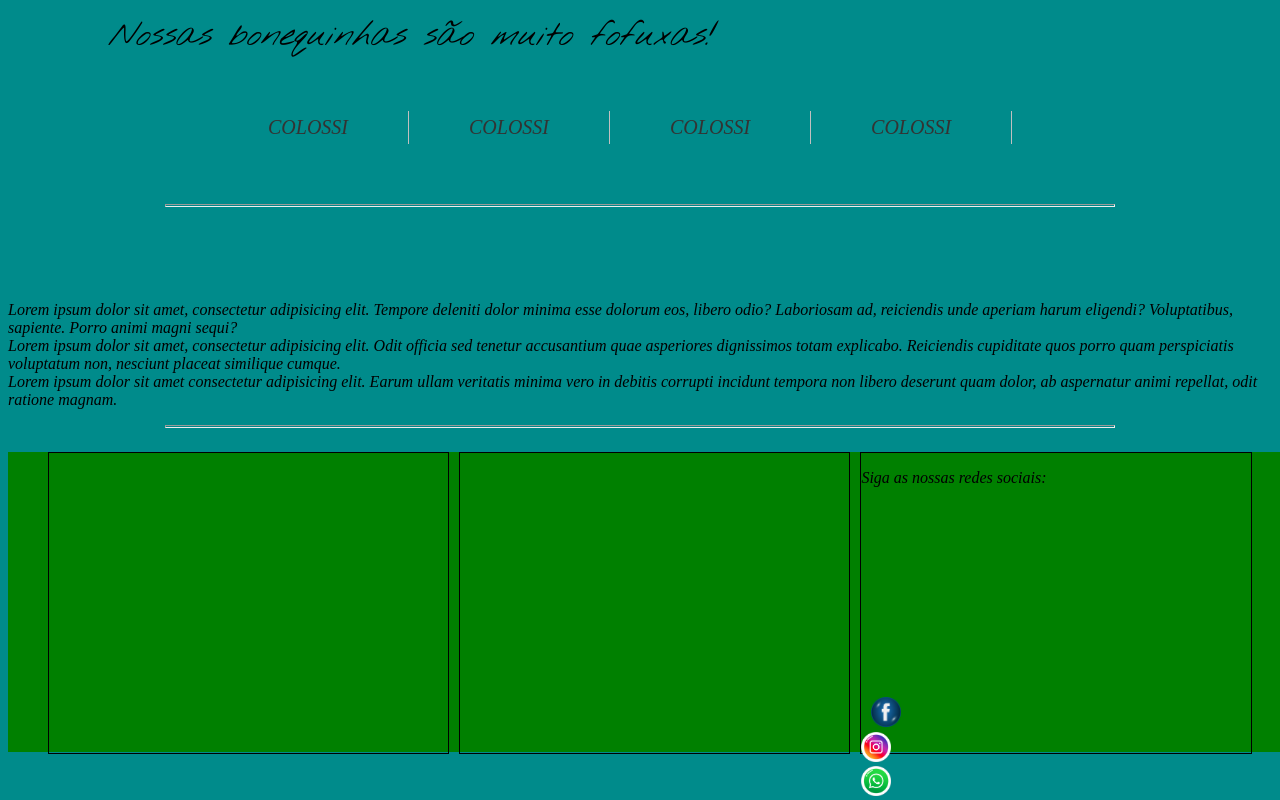
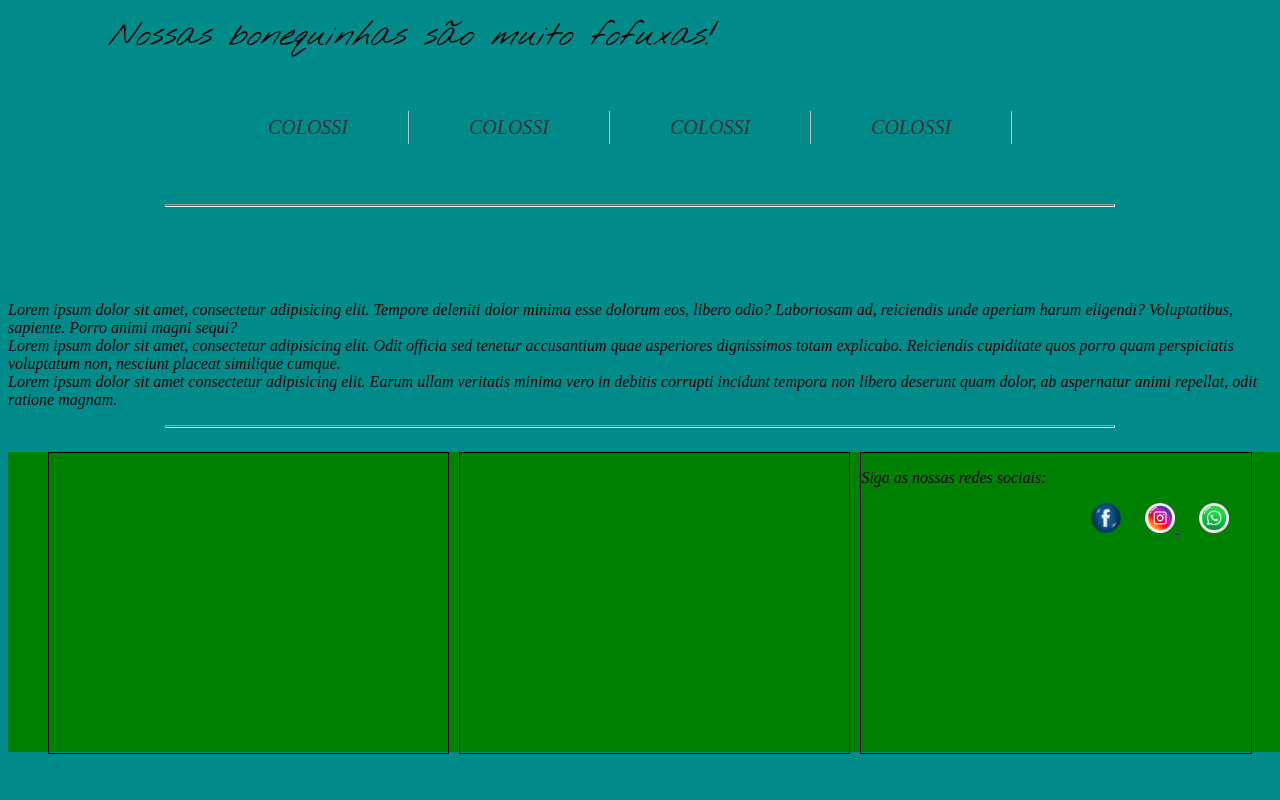
Before and after one commit to Cocalense/Meu-Site, a plain HTML site: page Site-Fofuxas/index.html in a window 1280 px wide. Shown: the part 479-1279 px from the top of the page. After the commit the page ends 1247 px from the top, so only its background shows below. Drawn offline with Linux system fonts and the light colour scheme.

Commit message:
criado o css dos icons redes sociais

```diff
--- a/Site-Fofuxas/style.css
+++ b/Site-Fofuxas/style.css
@@ -114,14 +114,26 @@ article{
 }
 
 .face_icon{
-    width: 25px;
-    height: 25px;
-    display: block;
+    display: inline;
     position: relative;
     padding: 10px;
-    margin-top: 200px;
+    margin-left: 220px;
+
 }
 
+.insta_icon{
+    display: inline;
+    position: relative;
+    padding: 10px;
+
+}
+
+.whats_icon{
+    display: inline;
+    position: relative;
+    padding: 10px;
+
+}
 /* abaixo codigos do formulario*/
 
 form {
```
